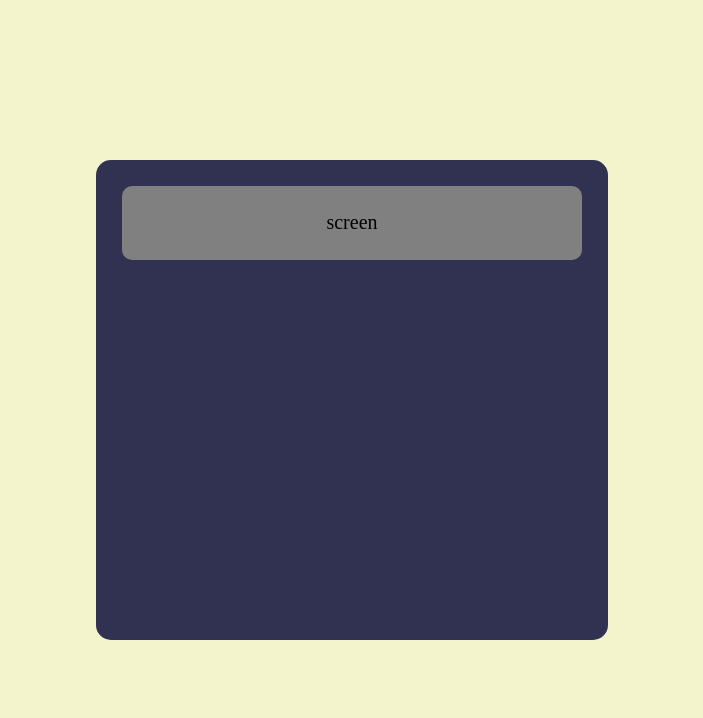
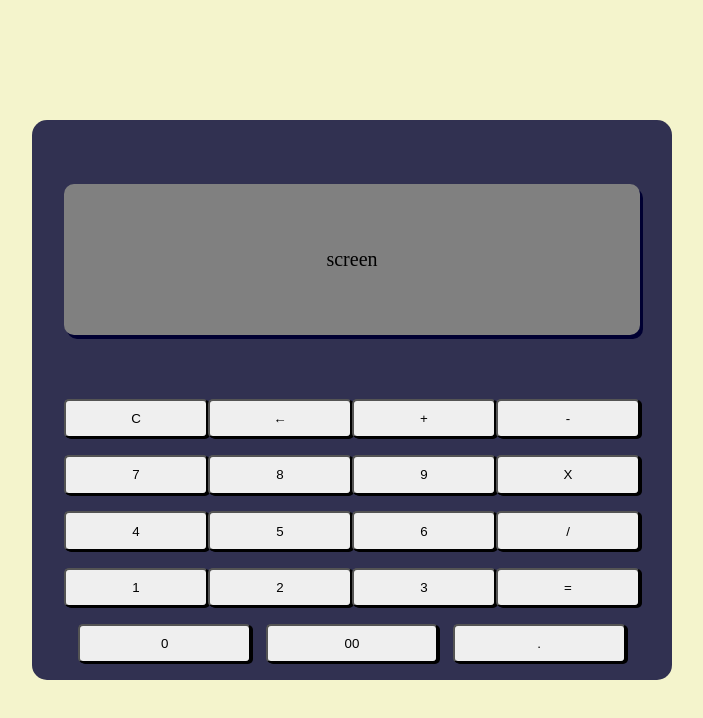
Before and after one commit to OmegaGinga/odin-calculator, a plain HTML site: page index.html in a window 1280 px wide. Shown: the whole page, without its empty margins (288-991 px from the left). Drawn offline with Linux system fonts and the light colour scheme.

Commit message:
Finished buttons
Added rows and buttons for every action
Preparing for coding

```diff
--- a/index.html
+++ b/index.html
@@ -14,16 +14,37 @@
                     screen
                 </div>
 
-                <div class="row two">
+                <div class="buttons_container">
 
-                </div>
-
-                <div class="row three">
-
-
-                </div>
-
-                <div class="row four">
+                    <div class="row row_one">
+                        <button class="button c">C</button>
+                        <button class="button del">&leftarrow;</button>
+                        <button class="button sum">+</button>
+                        <button class="button sub">-</button>
+                    </div>
+                    <div class="row row_two">
+                        <button class="button seven">7</button>
+                        <button class="button eight">8</button>
+                        <button class="button nine">9</button>
+                        <button class="button mult">X</button>
+                    </div>
+                    <div class="row row_three">
+                        <button class="button four">4</button>
+                        <button class="button five">5</button>
+                        <button class="button six">6</button>
+                        <button class="button div">/</button>
+                    </div>
+                    <div class="row row_four">
+                        <button class="button one">1</button>
+                        <button class="button two">2</button>
+                        <button class="button three">3</button>
+                        <button class="button equal">=</button>
+                    </div>
+                    <div class="row row_five">
+                        <button class="button zero">0</button>
+                        <button class="button double">00</button>
+                        <button class="button decimal">.</button>
+                    </div>
 
                 </div>
 
--- a/style.css
+++ b/style.css
@@ -16,8 +16,8 @@
     flex-direction: column;
     align-items: center;
     background-color: rgba(0, 0, 50, .8);
-    width: 40%;
-    height: 60%;
+    width: 50%;
+    height: 70%;
     border-radius: 15px;
 }
 
@@ -26,9 +26,35 @@
     display: flex;
     align-items: center;
     justify-content: center;
+    box-shadow: 3px 4px rgb(0,0,50);
     width: 80%;
-    padding: 5%;
+    padding: 10% 5%;
     border-radius: 10px;
-    margin-top: 5%;
+    margin-top: 10%;
     font-size: 20px;
 }
+
+.buttons_container{
+    display: flex;
+    flex-wrap: wrap;
+    flex: 1;
+    margin-top: 10%;
+    height: 50%;
+    width: 90%;
+}
+.row{
+    display: flex;
+    justify-content: space-evenly;
+    height: 20%;
+    width: 100%;
+}
+
+.button{
+    border-radius: 5px;
+    height: 70%;
+    width: 25%;
+    box-shadow: 2px 1px;
+}
+.row_five button{
+    width: 30%;
+}
```
